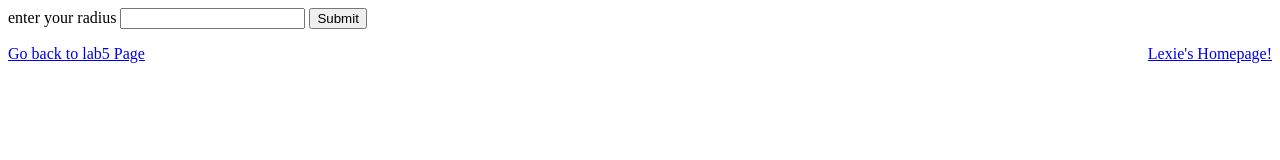
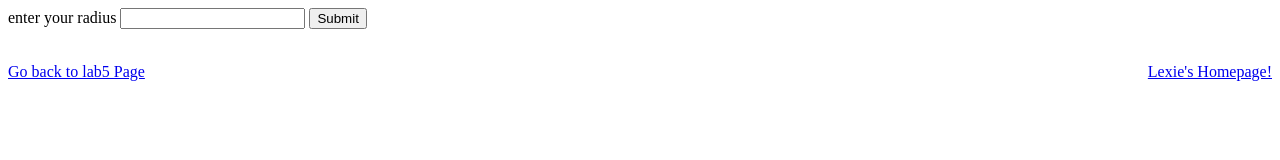
Before and after one commit to Nalexie/comp1537, a plain HTML site: page lab5_partC.html in a window 1280 px wide. Drawn offline with nearby package versions, Linux system fonts and the light colour scheme.

Commit message:
Add files via upload

```diff
--- a/lab5_partC.html
+++ b/lab5_partC.html
@@ -1,20 +1,25 @@
 <!DOCTYPE html>
 <html>
+
 <head>
     <meta charset="UTF-8">
     <script src="https://ajax.googleapis.com/ajax/libs/jquery/3.5.1/jquery.min.js"></script>
     <script src="circle_radius.js"></script>
 
 </head>
+
 <body>
     <lable for="x"> enter your radius
     </lable>
     <input type="text" id="x">
     <input type="submit" id="calc">
 
-        <p id="p1">
+    <p id="p1"></p>
+
+
+    <br>
     <a href="lab5.html"> Go back to lab5 Page</a>
-        <a href="index.html" style= "float: right;" > Lexie's Homepage! </a>
-        </p>
+    <a href="index.html" style="float: right;"> Lexie's Homepage! </a>
 </body>
+
 </html>
```
Lines whose indentation alone changed are shown as unchanged.
